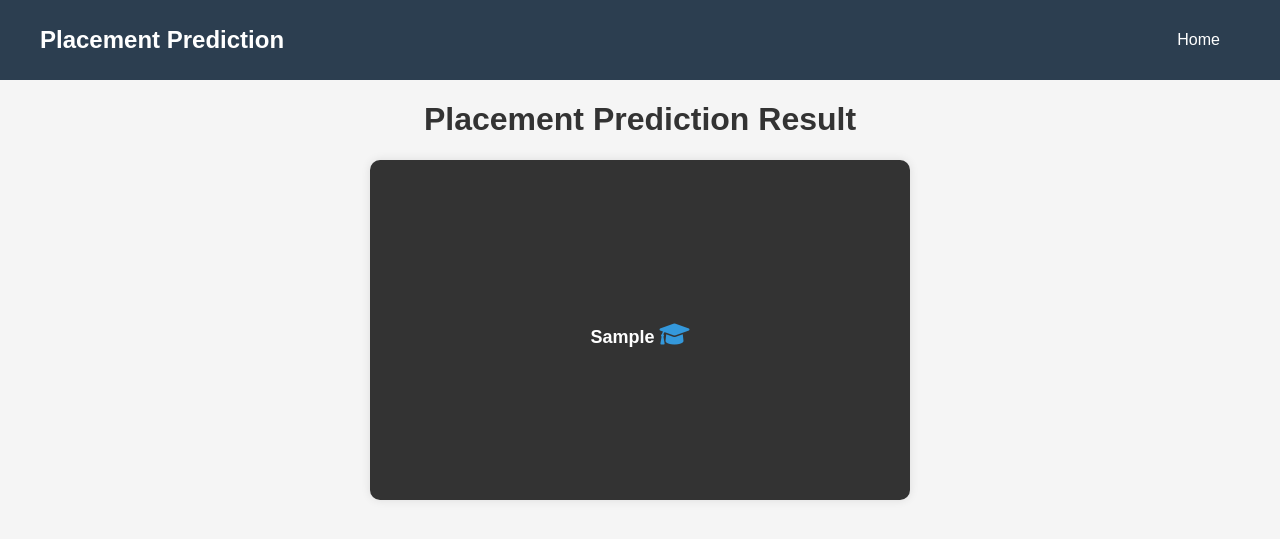
After one commit to ronakbediya310/Campus-Placement-Project, a Flask app: template templates/result.html in a window 1280 px wide. The commit adds this page. Shown: the top 539 px of the page. Run offline with Flask 3, Linux system fonts and the light colour scheme; the template is opened without the code that fills it: most values are stand-ins (such as "Sample title", 1, 10 or a date in 2020).

Commit message:
updated ui

```diff
--- a/app.py
+++ b/app.py
@@ -41,8 +41,8 @@ def predict_datapoint():
             if result == 1:
                 conclusion="Congratulations! You will be placed All the best"
             else :
-                conclusion="need improvement on Your Skills  All the best"
-            return render_template('form.html', final_result=conclusion)
+                conclusion="Need improvement on your skills.Work hard champ! All the best"
+            return render_template('result.html', final_result=conclusion)
         except Exception as e:
             return jsonify({"error": str(e)})
 
--- /dev/null
+++ b/templates/result.html
@@ -0,0 +1,126 @@
+<!DOCTYPE html>
+<html lang="en">
+<head>
+    <meta charset="UTF-8">
+    <meta name="viewport" content="width=device-width, initial-scale=1.0">
+    <title>Campus Placement Prediction - Result</title>
+    <link rel="stylesheet" href="https://cdnjs.cloudflare.com/ajax/libs/font-awesome/6.0.0/css/all.min.css">
+    <style>
+        body {
+            font-family: 'Arial', sans-serif;
+            background-color: #f5f5f5;
+            margin: 0;
+            padding: 0;
+            text-align: center;
+        }
+
+        header {
+          background-color: #2c3e50;
+            color: #fff;
+            padding: 15px 0;
+        }
+
+        nav {
+            display: flex;
+            justify-content: space-between;
+            align-items: center;
+            max-width: 1200px;
+            margin: 0 auto;
+        }
+
+        .logo {
+            color: #fff;
+            font-size: 24px;
+            font-weight: bold;
+        }
+
+        .nav-links {
+            list-style: none;
+            display: flex;
+        }
+
+        .nav-links li {
+            margin-right: 20px;
+        }
+
+        .nav-links a {
+            text-decoration: none;
+            color: #fff;
+            font-size: 16px;
+        }
+
+        h1 {
+            color: #333;
+        }
+
+        .result-card {
+            background-color: white; /* Light Gray */
+            border-radius: 10px;
+            box-shadow: 0 0 10px rgba(0, 0, 0, 0.1);
+            margin: 20px auto;
+            max-width: 500px;
+            padding: 20px;
+            display: flex;
+            flex-direction: column;
+            align-items: center;
+            height: 300px;
+            margin: auto;
+            animation: fadeIn 1s ease-in-out;
+        }
+
+        @keyframes fadeIn {
+            from {
+                opacity: 0;
+            }
+            to {
+                opacity: 1;
+            }
+        }
+
+        #predictionResult {
+            margin: auto;
+            text-align: center;
+            font-size: large;
+            font-weight: bold;
+
+        }
+
+        /* Theme Styles */
+        /* Update colors and styles based on your preferred theme */
+        .theme-light {
+            background-color: white;
+            color: #333;
+        }
+
+        .theme-dark {
+            background-color: #333;
+            color: #fff;
+        }
+
+        /* Icon Styles */
+        .icon {
+            font-size: 24px;
+            margin-top: 10px;
+            color: #3498db; /* Blue */
+        }
+    </style>
+</head>
+<body>
+    <header>
+        <nav>
+            <div class="logo">Placement Prediction</div>
+            <ul class="nav-links">
+                <li><a href="/predict">Home</a></li>
+            </ul>
+        </nav>
+    </header>
+    <h1>Placement Prediction Result</h1>
+
+    <div class="result-card theme-dark">
+        <div id="predictionResult">
+            {{final_result}}
+            <i class="icon fas fa-graduation-cap"></i>
+        </div>
+    </div>
+</body>
+</html>
```
Also changed, not shown: templates/form.html (+62 -54 lines).
